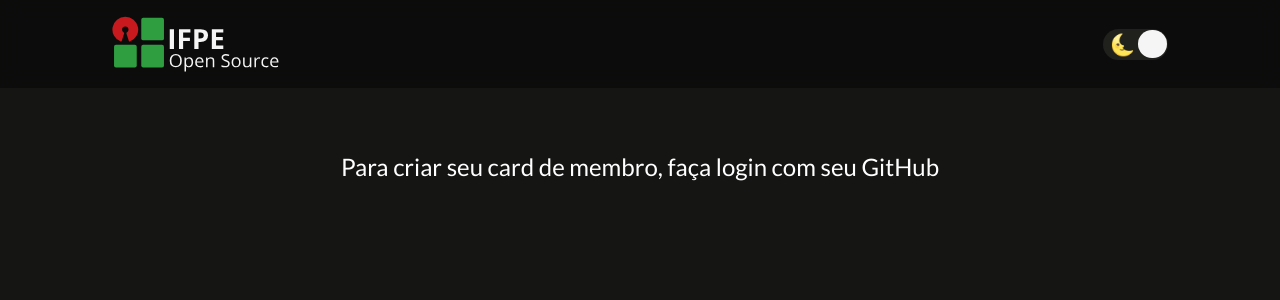
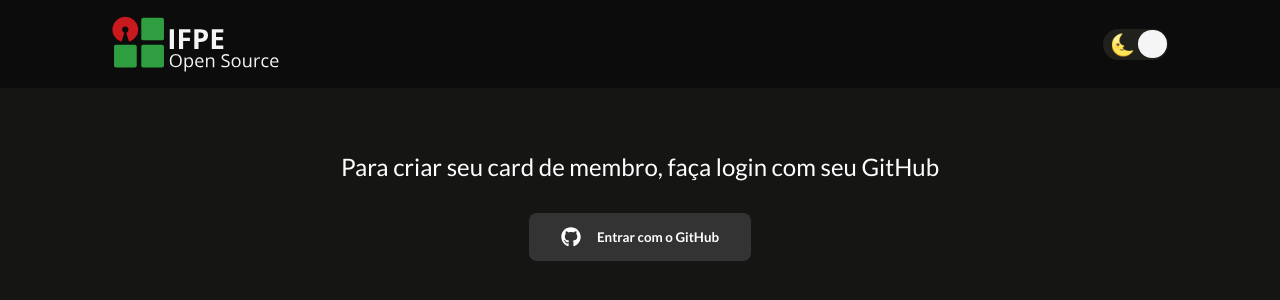
Before and after one commit to ifpeopensource/ifpeopensource.com.br, a Next.js app: page /member in a window 1280 px wide. Shown: the top 300 px of the page. Built offline with nearby package versions, Linux system fonts and the light colour scheme; no server answers.

Commit message:
Implementa Login com o GitHub

```diff
--- a/package.json
+++ b/package.json
@@ -11,6 +11,7 @@
     "axios": "^0.21.1",
     "babel-plugin-inline-react-svg": "^2.0.1",
     "next": "10.1.3",
+    "next-auth": "^3.29.0",
     "next-images": "^1.7.0",
     "react": "17.0.2",
     "react-dom": "17.0.2",
--- a/src/components/SignInButton/index.tsx
+++ b/src/components/SignInButton/index.tsx
@@ -1,10 +1,18 @@
 import { FaGithub } from 'react-icons/fa';
+import { signIn, signOut, useSession } from 'next-auth/client';
 
 import { Button } from './styles';
 
 const SignInButton = () => {
-  return (
-    <Button>
+  const [session] = useSession();
+
+  return session ? (
+    <Button onClick={() => signOut()} isSignedIn={true}>
+      <FaGithub />
+      Desconectar-se
+    </Button>
+  ) : (
+    <Button onClick={() => signIn('github')}>
       <FaGithub />
       Entrar com o GitHub
     </Button>
--- a/src/components/SignInButton/styles.ts
+++ b/src/components/SignInButton/styles.ts
@@ -1,14 +1,18 @@
 import styled from 'styled-components';
 
 interface ButtonProps {
-  backgroundColor?: string;
+  isSignedIn: boolean;
+  theme: any;
 }
 
-export const Button = styled.button`
+export const Button = styled.button.attrs((props: ButtonProps) => ({
+  isSignedIn: props.isSignedIn,
+}))`
   cursor: pointer;
   height: 3rem;
   border-radius: 8px;
-  background: ${(props: ButtonProps) => props.backgroundColor || '#333333'};
+  background: ${(props: ButtonProps) =>
+    props.isSignedIn ? props.theme.primary : '#333333'};
   border: 0;
   padding: 0 2rem;
 
--- a/src/pages/member.tsx
+++ b/src/pages/member.tsx
@@ -1,6 +1,7 @@
 import { DefaultTheme } from 'styled-components';
 
 import Header from '../components/Header';
+import SignInButton from '../components/SignInButton';
 
 import { Container, Content } from '../styles/pages/Member.ts';
 
@@ -13,8 +14,9 @@ const Member: React.FC<MemberProps> = ({ setTheme }) => {
     <Container>
       <Header setTheme={setTheme} />
       <Content>
-      <p>Para criar seu card de membro, faça login com seu GitHub</p>
-        </Content>
+        <p>Para criar seu card de membro, faça login com seu GitHub</p>
+        <SignInButton />
+      </Content>
     </Container>
   );
 };
--- a/src/styles/pages/Member.ts
+++ b/src/styles/pages/Member.ts
@@ -6,10 +6,20 @@ export const Container = styled.div`
 `;
 
 export const Content = styled.main`
-  padding-top: 4rem;
+  margin: 0 auto;
+  padding: 4rem 0.5rem;
+  max-width: 1088px;
+
+  @media (min-width: 768px) {
+    padding: 4rem 16px;
+  }
 
   display: flex;
+  flex-direction: column;
+  align-items: center;
   justify-content: center;
+
+  gap: 2rem;
 
   p {
     font-size: 1.5rem;
```
Also changed, not shown: src/pages/api/auth/[...nextauth].ts (added, +12 -0 lines), 1 other file (tests, documents, lock files or other folders).
